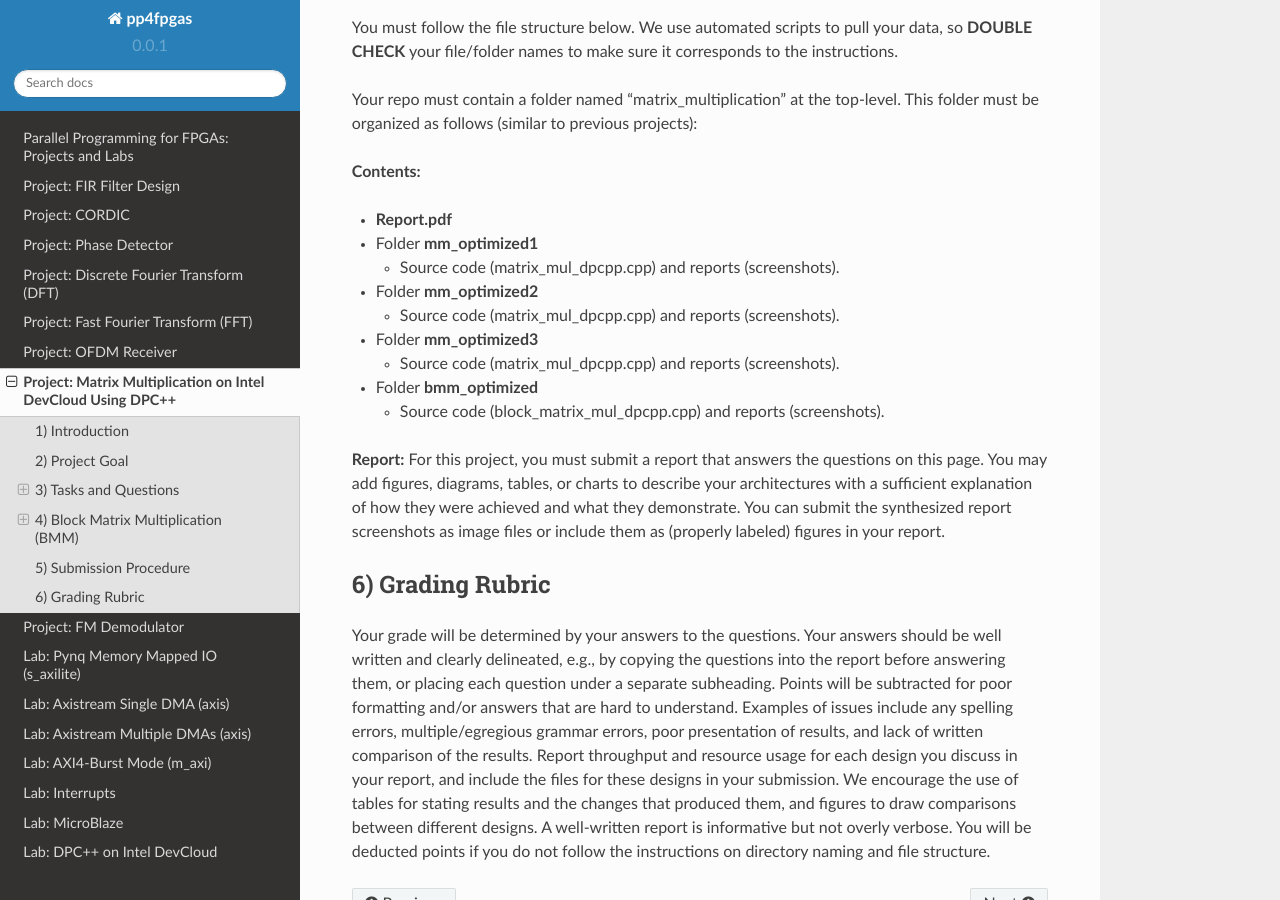
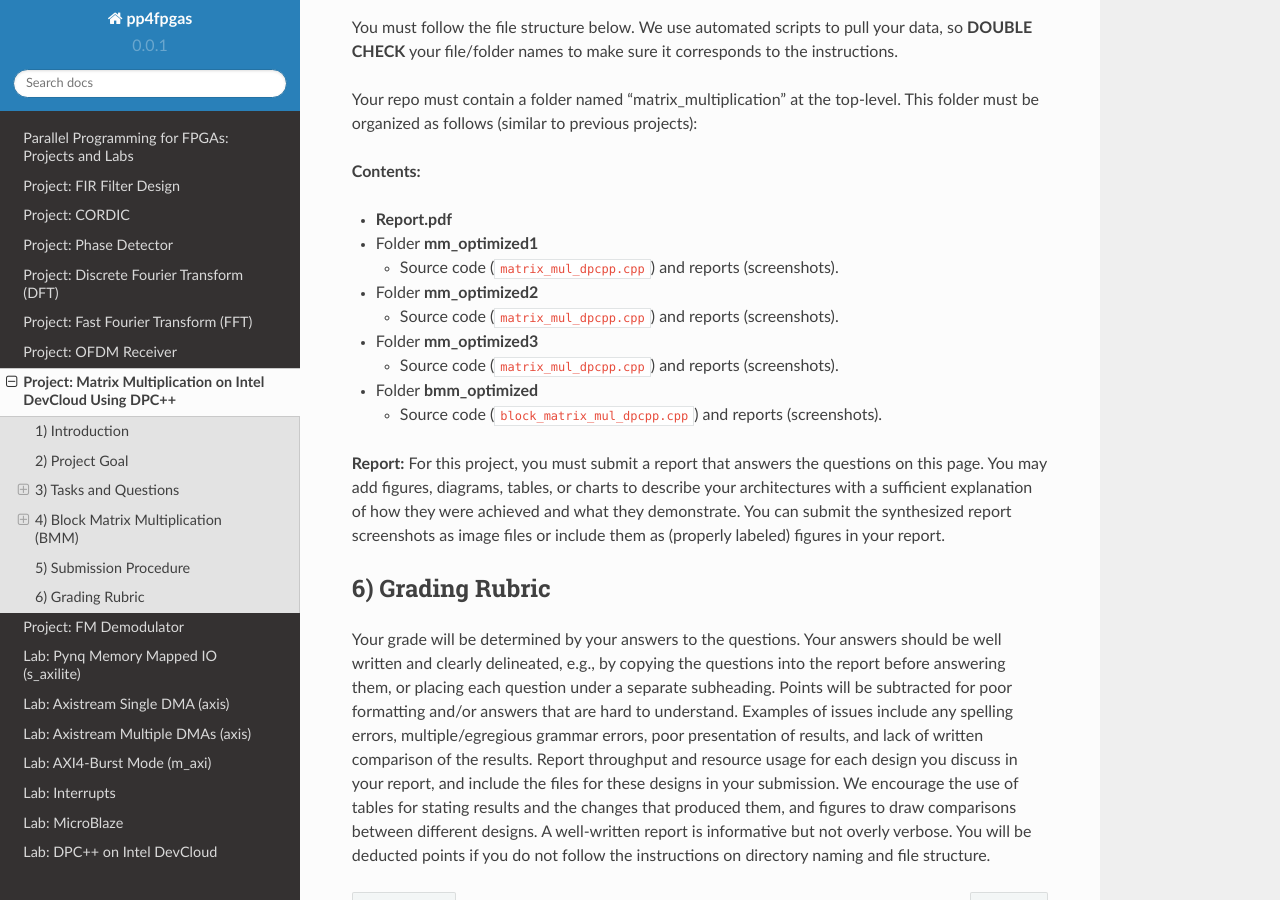
Before and after one commit to KastnerRG/Read_the_docs, a Sphinx documentation site: the page built from docs/project6.rst, in a window 1280 px wide and 900 px high, scrolled down 4099 px. Built offline with Sphinx 7.4.7 and the Read the Docs theme 2.0.0, drawn with Linux system fonts in a browser that asks for light colours.

```diff
--- a/docs/project6.rst
+++ b/docs/project6.rst
@@ -114,19 +114,19 @@ Your repo must contain a folder named "matrix_multiplication" at the top-level.
 
 * Folder **mm_optimized1**
 
-  - Source code (matrix_mul_dpcpp.cpp) and reports (screenshots).
+  - Source code (``matrix_mul_dpcpp.cpp``) and reports (screenshots).
 
 * Folder **mm_optimized2**
 
-  - Source code (matrix_mul_dpcpp.cpp) and reports (screenshots).
+  - Source code (``matrix_mul_dpcpp.cpp``) and reports (screenshots).
 
 * Folder **mm_optimized3**
 
-  - Source code (matrix_mul_dpcpp.cpp) and reports (screenshots).
+  - Source code (``matrix_mul_dpcpp.cpp``) and reports (screenshots).
 
 * Folder **bmm_optimized**
 
-  - Source code (block_matrix_mul_dpcpp.cpp) and reports (screenshots).
+  - Source code (``block_matrix_mul_dpcpp.cpp``) and reports (screenshots).
 
 
 **Report:** For this project, you must submit a report that answers the questions on this page. You may add figures, diagrams, tables, or charts to describe your architectures with a sufficient explanation of how they were achieved and what they demonstrate. You can submit the synthesized report screenshots as image files or include them as (properly labeled) figures in your report.
```
Also changed, not shown: docs/project4.rst (+6 -5 lines).
